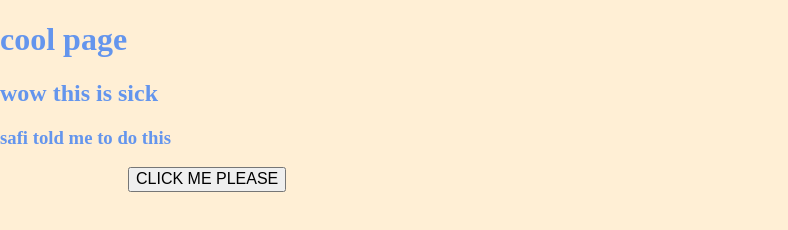
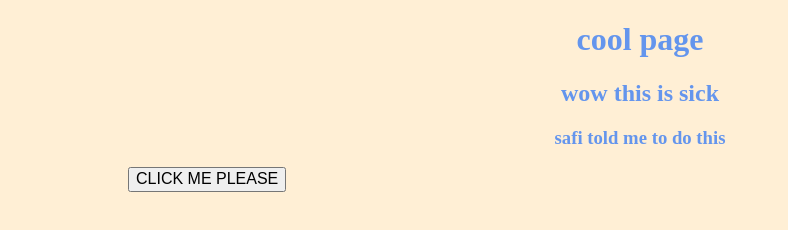
Before and after one commit to BrianYoon91/my-first-test-git-repo, a plain HTML site: page index.html in a window 1280 px wide. Shown: the whole page, without its empty margins (0-788 px from the left). Drawn offline with Linux system fonts and the light colour scheme.

Commit message:
headers centered

```diff
--- a/index.html
+++ b/index.html
@@ -8,14 +8,15 @@
     <link rel="stylesheet" href="./styles.css">
 </head>
 <body>
+    <div class="wrapper">
             <h1>cool page</h1>
             <h2>wow this is sick</h2>
             <h3>safi told me to do this</h3>
+    </div>
     <div class="wrapper">
             <section>
                 <form action="">
                         <button type="submit" >CLICK ME PLEASE</button>
-
                 </form>
                 </section>
     </div>
--- a/styles.css
+++ b/styles.css
@@ -16,3 +16,7 @@ body {
     margin: 0 auto;
     width: 80%;
 }
+
+h1, h2, h3 {
+    text-align: center;
+}
```
Lines whose indentation alone changed are shown as unchanged.
